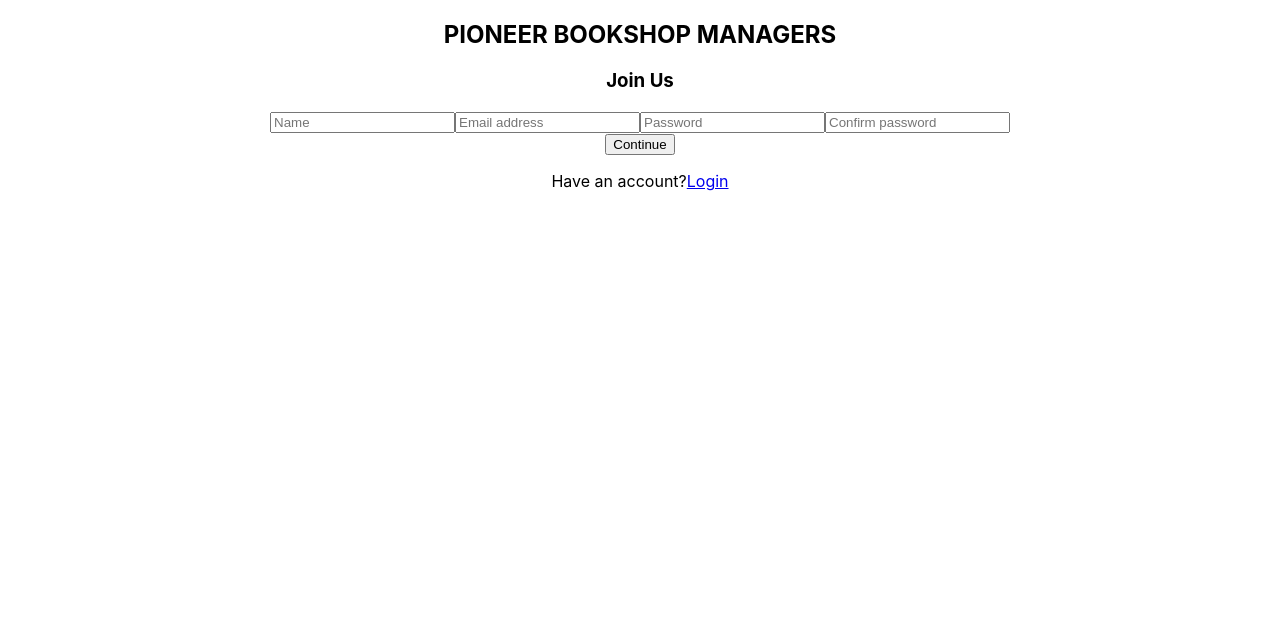
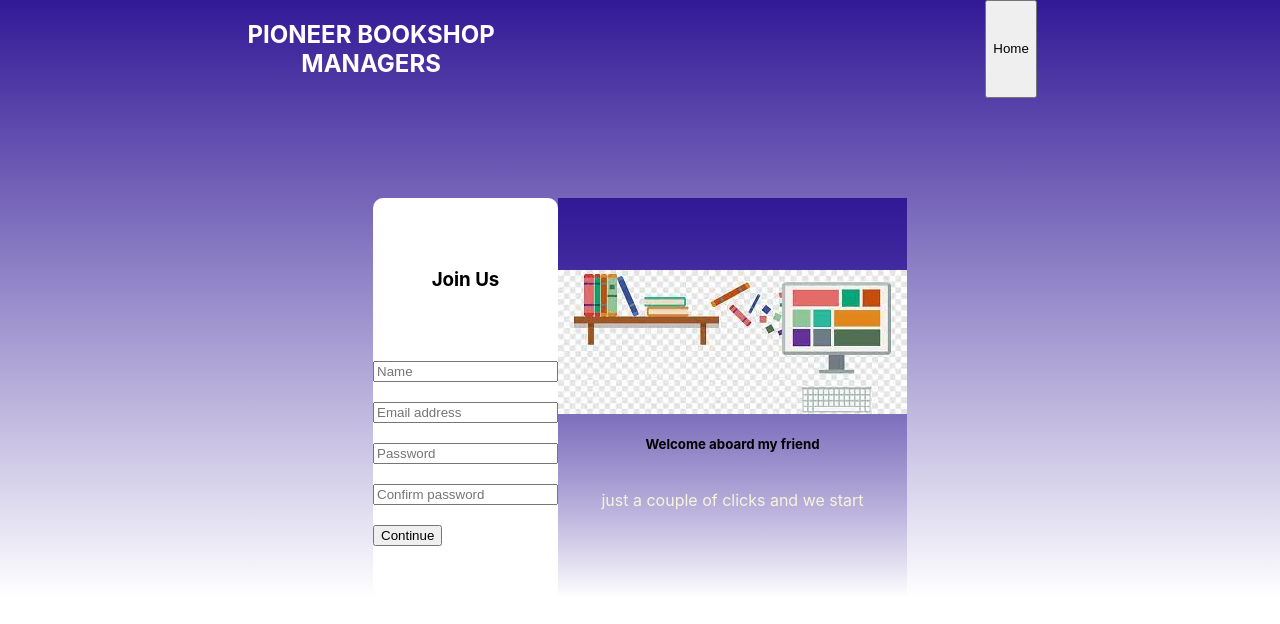
Before and after one commit to munteanurazvanandrei/Bookshop-Management-App, a React (Create React App) app in the folder client/: page /signup in a window 1280 px wide. Shown: the top 624 px of the page. Built offline with nearby package versions, Linux system fonts and the light colour scheme.

Commit message:
BMA-16# import css file, import image file, add home button, breaks, and also the welcome message.

```diff
--- a/client/src/Components/SignInPage/RegistrationPage.js
+++ b/client/src/Components/SignInPage/RegistrationPage.js
@@ -1,6 +1,7 @@
 import React, { useState } from "react";
 import { useNavigate, Link } from "react-router-dom";
-
+import "./registration.css"
+import logo from "./download.jpeg"
 export default function Registration() {
   // the registration for the manager;
   // also for the bookshop
@@ -33,12 +34,17 @@ export default function Registration() {
       .then((data) => data);
   }
   return (
+
     <div className="registration">
+      <div className="registration-nav">
         <h2>PIONEER BOOKSHOP MANAGERS</h2>
+        <button>Home</button>
+      </div>
+      <div className="registration-container">
+        <div className="registration-signup-form">
           <h3>Join Us</h3>
-      <div className="manager-login-form">
           <form onSubmit={handleSubmit} autoComplete="off">
-          <div className="login-inputs-container">
+            <div className="registration-inputs-container">
               <input
                 id="name"
                 type="text"
@@ -48,6 +54,7 @@ export default function Registration() {
                 onChange={(e) => formChange(e)}
                 required
               />
+              <br/>
               <input
                 id="email"
                 type="email"
@@ -57,6 +64,7 @@ export default function Registration() {
                 onChange={(e) => formChange(e)}
                 required
               />
+                            <br/>
               <input
                 id="password"
                 type="password"
@@ -66,6 +74,7 @@ export default function Registration() {
                 onChange={(e) => formChange(e)}
                 required
               />
+                            <br/>
               <input
                 id="passwordConfirm"
                 type="password"
@@ -76,24 +85,34 @@ export default function Registration() {
                 required
               />
             </div>
-
-          <div className="logins-button-form">
+            <br/>
+            <div className="registration-button-form">
               <button onClick={() => navigate("/login")}>Continue</button>
             </div>
           </form>
         </div>
-      <div className="login-footer">
-        <div className="register">
+        <div className="registration-footer">
+          {/* <div className="register">
             <p>
               Have an account?
               <span>
                 <Link
-                to={myRouteLocation !== "/manager/signup" ? "/login" : "/manager/login"}
+                  to={
+                    myRouteLocation !== "/manager/signup"
+                      ? "/login"
+                      : "/manager/login"
+                  }
                 >
                   Login
                 </Link>
               </span>
             </p>
+          </div> */}
+        </div>
+        <div className="registration-welcome-message">
+          <img  src={logo} alt="#"/>
+          <h5>Welcome aboard my friend</h5>
+          <p>just a couple of clicks and we start</p>
         </div>
       </div>
     </div>
```
Lines whose indentation alone changed are shown as unchanged.
